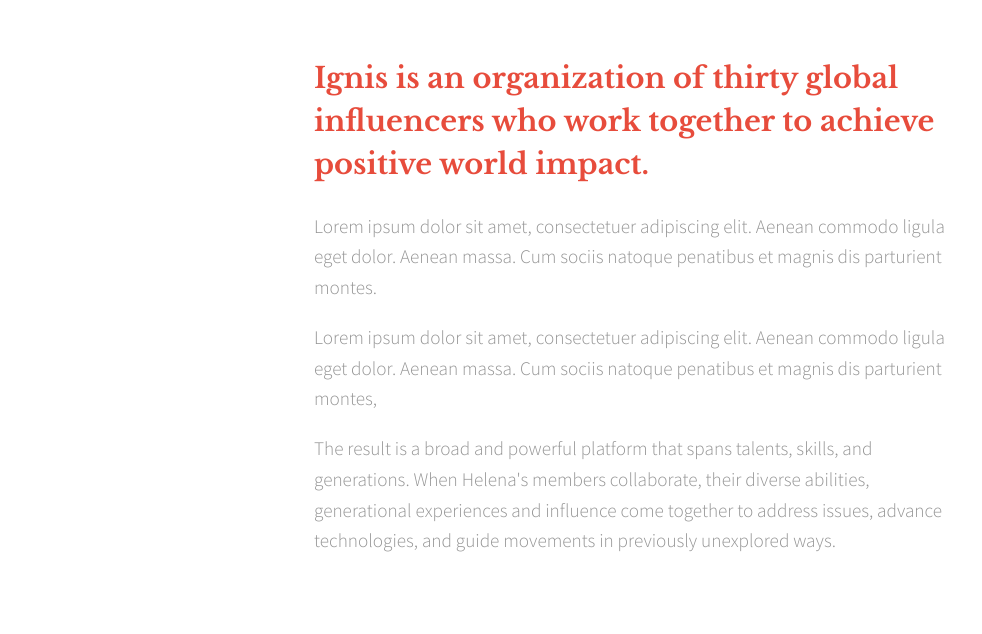
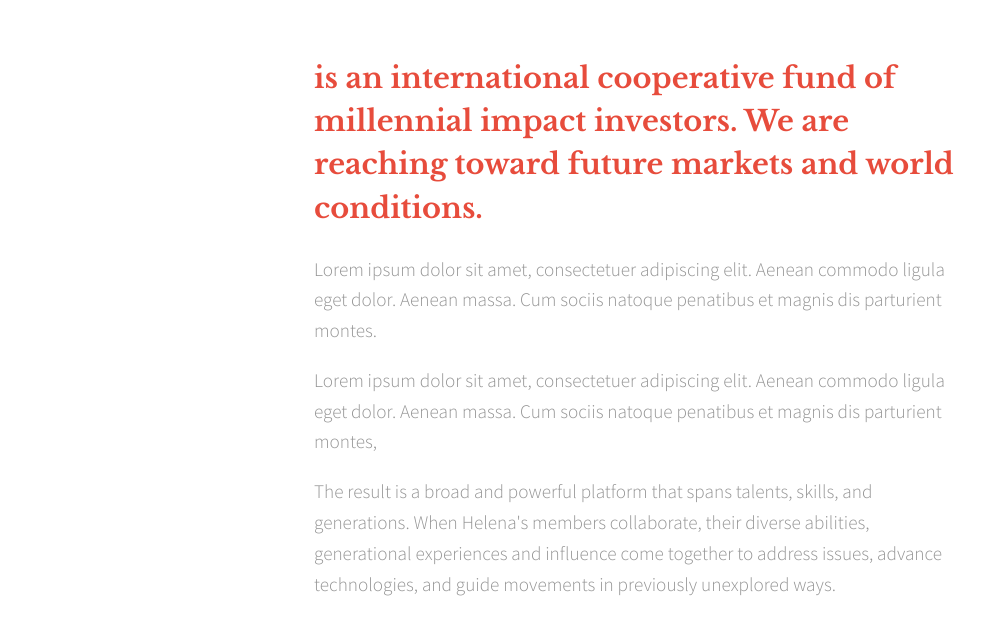
Before and after one commit to harshsikka/Ignis, a plain HTML site: page index.html in a window 1280 px wide. Shown: the part 138-772 px from the top of the page, without its empty margins (6-988 px from the left). Drawn offline with nearby package versions, Linux system fonts and the light colour scheme.

Commit message:
Update index.html

```diff
--- a/index.html
+++ b/index.html
@@ -79,7 +79,7 @@ h2 {
 
             <div class="first-text">
 
-            <h2>Ignis is an organization of thirty global influencers who work together to achieve positive world impact.</h2>
+            <h2>is an international cooperative fund of millennial impact investors. We are reaching toward future markets and world conditions.</h2>
 
             <div class = "intro-text">
 
```
